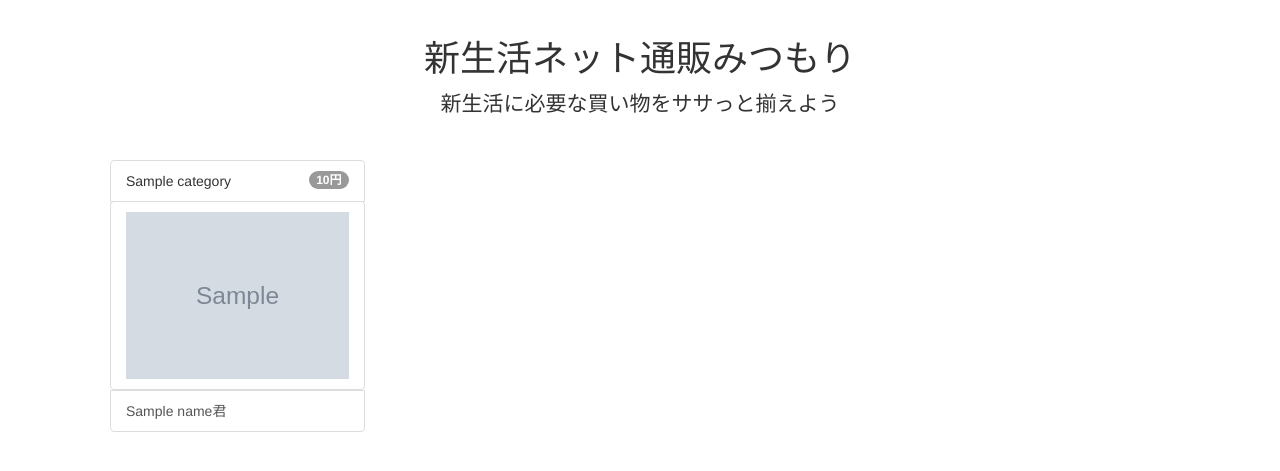
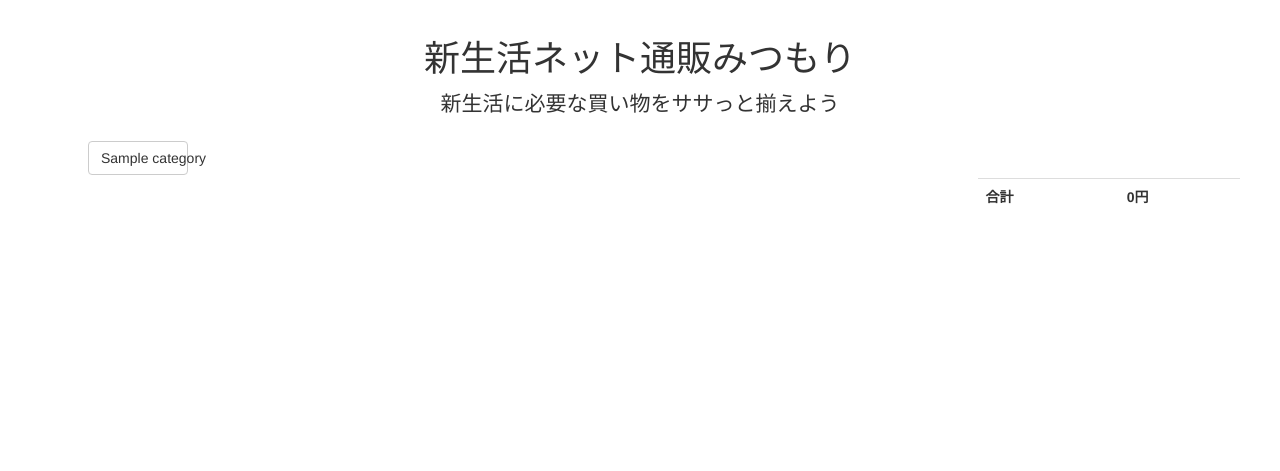
Before and after one commit to NobuyukiMorii/house_moving_shopping, a CakePHP app: the page made by app/View/Items/main.ctp in a window 1280 px wide. Shown: the part 51-522 px from the top of the page. Run offline with PHP 8.4 and a stand-in for CakePHP, Linux system fonts and the light colour scheme; the template is opened without the code that fills it: most values are stand-ins (such as "Sample title", 1, 10 or a date in 2020); grey boxes marked "Sample" are stand-in pictures; some libraries are stand-ins or nearby versions.

Commit message:
work in progress

```diff
--- a/app/View/Items/main.ctp
+++ b/app/View/Items/main.ctp
@@ -9,9 +9,6 @@
         <?php echo $this->Html->css('bootstrap.min.css');?>
         <?php echo $this->Html->css('styles.css');?>
 		<link href="//netdna.bootstrapcdn.com/font-awesome/4.1.0/css/font-awesome.min.css" rel="stylesheet">
-		<!--[if lt IE 9]>
-			<script src="//html5shim.googlecode.com/svn/trunk/html5.js"></script>
-		<![endif]-->
 	</head>
 	<body>
 <!--template-->
@@ -54,19 +51,40 @@
             <h1>新生活ネット通販みつもり</h1>
             <p class="lead">新生活に必要な買い物をササっと揃えよう</p>
         </div>
+
+        <div class="center-block text-left" id="button">
+        <?php foreach($data as $key => $value) {
+            echo "<button type='button' id=".$key."_button class='btn btn-default' style='margin : 3px; width : 100px';>".$value['0']['Category']."</button>";
+        }
+        ?>
+        </div>
+
+
+
         <div class="container">
             <div class="menu row">
-                <div class="col-sm-12">
+                <div class="col-sm-9">
                     <div class="productsrow">
                         <?php foreach($data as $key => $value) {
                             echo "<div class='product menu-category' id=".$key.">";
-                            echo "<div class='menu-category-name list-group-item active'>".$value['0']['Category']."<span class='badge'>".$value['0']['Price']."円</span></div>";
+                            echo    "<div class='menu-category-name list-group-item active'>".$value['0']['Category']."<span class='badge'>".$value['0']['Price']."円</span>";
+                            echo "</div>";
                             echo "<div class='product-image'>";
-                            echo "<img class='product-image menu-item list-group-item' src=".$value['0']['ImageUrl'].">";
-                            echo "</div> <a href='#' class='menu-item list-group-item'>".$value['0']['Name']."君</a>";
+                            echo    "<img class='product-image menu-item list-group-item' src=".$value['0']['ImageUrl'].">";
+                            echo "</div>";
+                            echo "<a href='#' class='menu-item list-group-item'>".$value['0']['Name']."</a>";
                             echo "</div>";
                         } ;?>
                     </div>
+                </div>
+                <div class="col-sm-3">
+                    <table id="calculate" class="table">
+                        <tr><th>合計</th><th id="sum">0円</th></tr>
+                        <?php foreach($data as $key => $value) {
+                            echo "<tr class='line'><td>".$value['0']['Category']."</td><td>".$value['0']['Price']."円</td></tr>";
+                        }
+                        ?>
+                    </table>
                 </div>
             </div>
         </div>
@@ -76,6 +94,7 @@
 <!--/template-->
 	<!-- script references -->
 		<script src="//ajax.googleapis.com/ajax/libs/jquery/2.0.2/jquery.min.js"></script>
-        <?php echo $this->Html->css('bootstrap.min.js');?>
+        <?php echo $this->Html->script('main.js');?>
+        <?php echo $this->Html->script('bootstrap.min.js');?>
 	</body>
 </html>
--- /dev/null
+++ b/app/webroot/js/main.js
@@ -0,0 +1,49 @@
+$(function(){
+	//ボタンのDOMを取得する
+	var button = $("#button").children(".btn");
+	//アイテムのDOMを取得する
+	var product = $(".productsrow").children(".product");
+	//見積表のDOMを取得する
+	var line = $(".line");
+	console.log(line);
+	//アイテムの金額を取得する
+	var price = $(".product").children(".menu-category-name").children(".badge").clone(true);
+	price = $(price).text();
+	price = new Array(price.split( '円' ));
+	price = price[0];
+	//アイテムのカテゴリーを取得する
+	var category = [];
+	$("button").each(function() {
+		category.push($(this).text());
+	});
+	category.shift();
+	//アイテムのDOMを全て非表示にする
+	for(var i =0; i < product.length; i++) {
+    	$(product[i]).css("display", "none");
+    	$(line[i]).css("display", "none");
+    }
+	//ボタンを押すと、対象のボタンの色が変わる
+	function change_button_color(i) {
+		$(button[i]).click(function(){
+			$(product[i]).toggle();
+			$(line[i]).toggle();
+
+			var sum = 0;
+		    if($(this).hasClass("btn-default")) {
+				$(button[i]).removeClass("btn-default");
+				$(button[i]).addClass("btn-primary");
+				sum = sum + price[i];
+				$("#sum").text(sum);
+			} else {
+				$(button[i]).removeClass("btn-primary");
+				$(button[i]).addClass("btn-default");
+				sum = sum - price[i];
+				$("#sum").text(sum);
+			}
+		});
+	}
+	for(i=0; i<button.length; i++){
+		change_button_color(i);
+	}
+
+});
```
Also changed, not shown: 1 other file.
